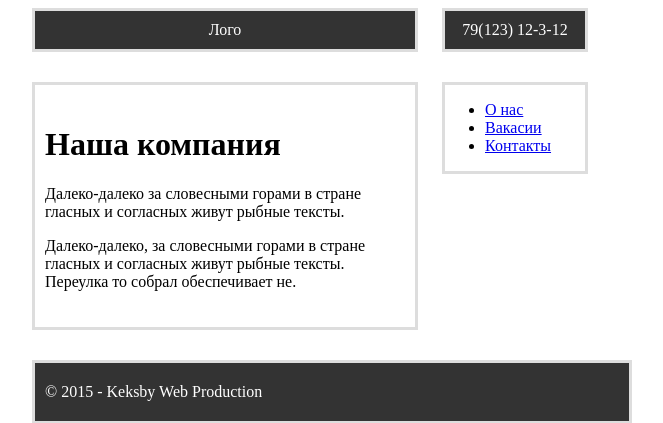
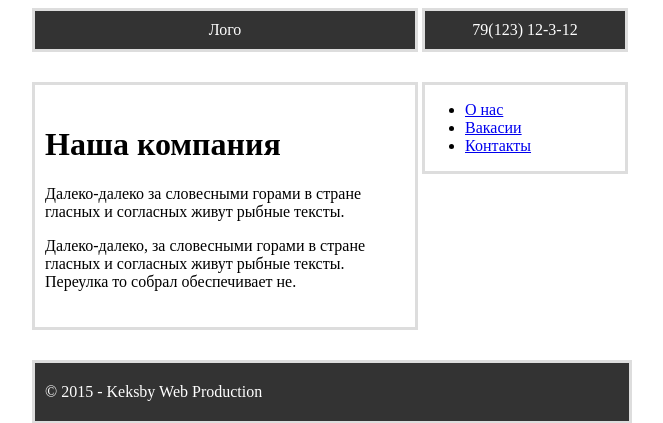
Before and after one commit to oneoggne/oneoggne.github.io, a PHP site: page /task6/index.html in a window 1280 px wide. Shown: the top 423 px of the page, without its empty margins (308-971 px from the left). Run offline with PHP 8.4, Linux system fonts and the light colour scheme.

Commit message:
apdate task6

```diff
--- a/task6/css/main.css
+++ b/task6/css/main.css
@@ -24,10 +24,9 @@ div.logo,div.phone
 }
 .phone
 {
-	margin-left: 20px;
 	display: inline-block;
 	background-color: #333;
-	width: 20%;
+	width: 30%;
 	padding: 10px;
 	text-align: center;
 	color: #ffffff;
@@ -44,10 +43,10 @@ div.logo,div.phone
 }
 .list
 {
-	margin: 30px 0 0 20px;
+	margin: 30px 0;
 	border: 3px #ddd solid;
 	display: inline-block;
-	width: 20%;
+	width: 30%;
 	padding-right: 20px;
 }
 
```
